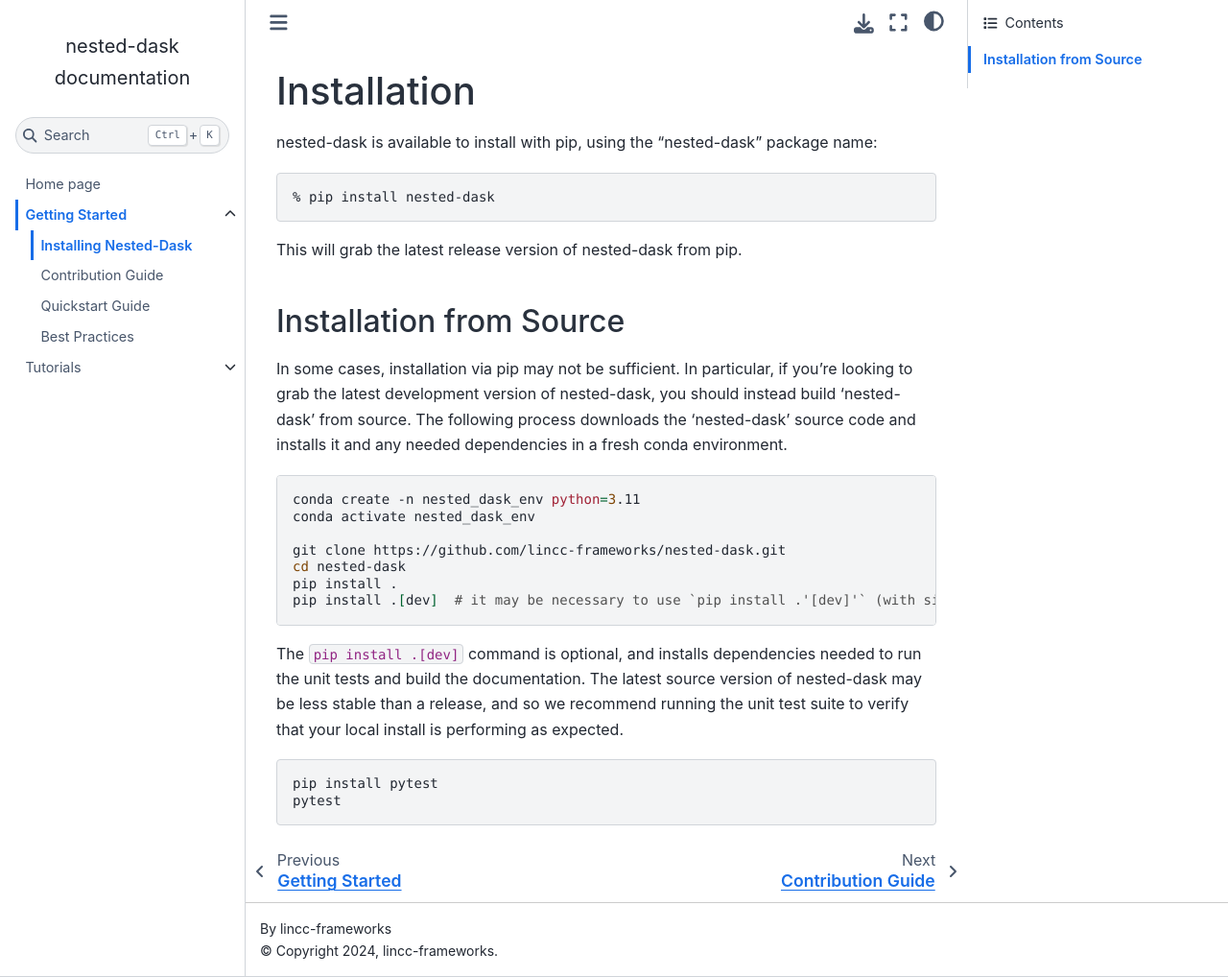
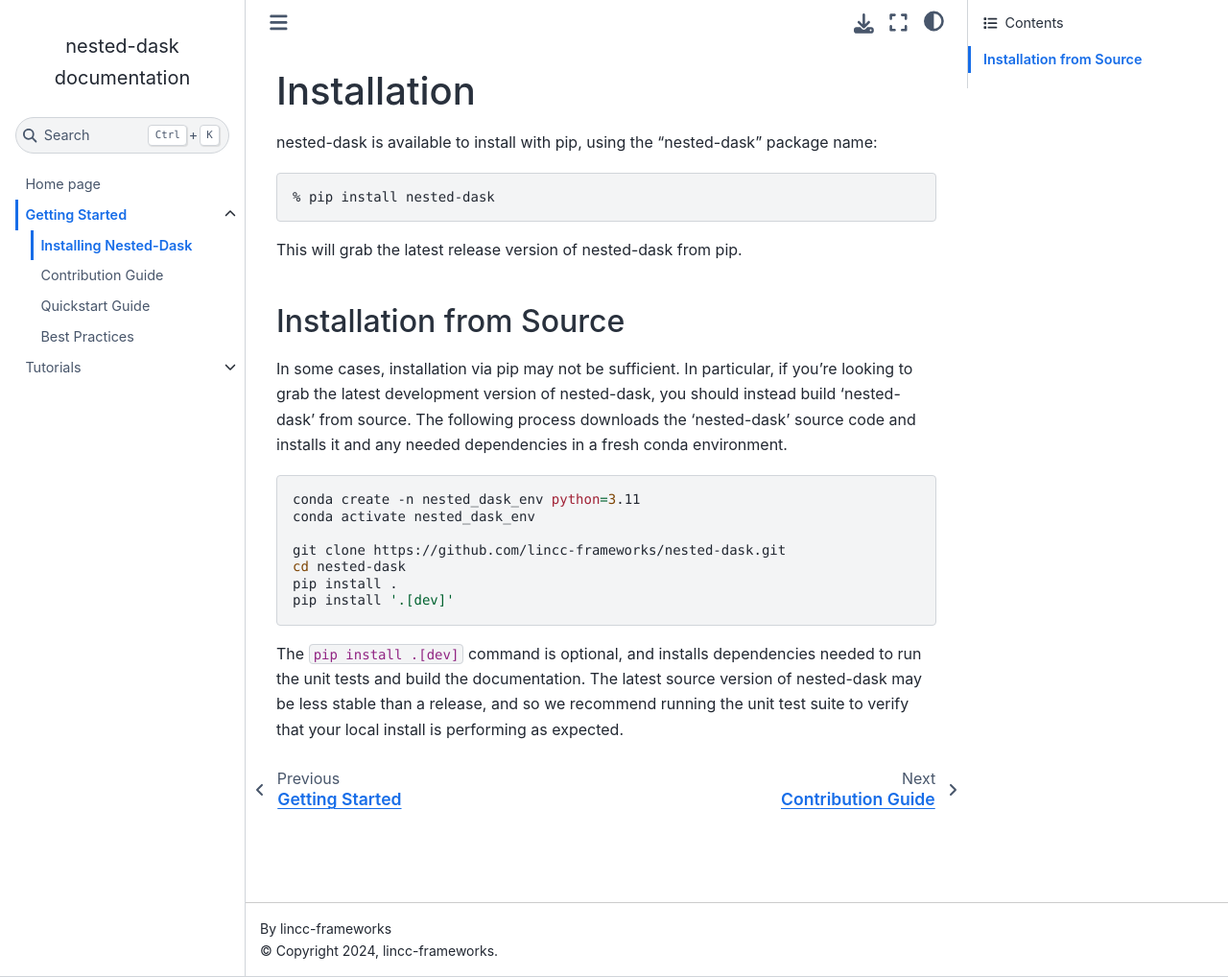
Before and after one commit to lincc-frameworks/nested-dask, a Sphinx documentation site: the page built from docs/gettingstarted/installation.rst, in a window 1280 px wide and 1018 px high. Shown: the whole window at 96% size. Built offline with Sphinx 7.4.7 and the Sphinx Book theme 1.1.4, drawn with Linux system fonts in a browser that asks for light colours; pages that are not in the unit, such as notebooks, are missing from menus.

Commit message:
Small changes of the docs

```diff
--- a/docs/gettingstarted/contributing.rst
+++ b/docs/gettingstarted/contributing.rst
@@ -14,6 +14,3 @@ Download code and install dependencies in a conda environment. Run unit tests at
     git clone https://github.com/lincc-frameworks/nested-dask.git
     cd nested-dask/
     bash ./.setup_dev.sh
-
-    pip install pytest
-    pytest
--- a/docs/gettingstarted/installation.rst
+++ b/docs/gettingstarted/installation.rst
@@ -25,13 +25,8 @@ development version of nested-dask, you should instead build 'nested-dask' from
     git clone https://github.com/lincc-frameworks/nested-dask.git
     cd nested-dask
     pip install .
-    pip install .[dev]  # it may be necessary to use `pip install .'[dev]'` (with single quotes) depending on your machine.
+    pip install '.[dev]'
 
 The ``pip install .[dev]`` command is optional, and installs dependencies needed to run the unit tests and build
 the documentation. The latest source version of nested-dask may be less stable than a release, and so we recommend
 running the unit test suite to verify that your local install is performing as expected.
-
-.. code-block:: bash
-
-    pip install pytest
-    pytest
```
Also changed, not shown: docs/gettingstarted/best_practices.ipynb, docs/gettingstarted/quickstart.ipynb.
